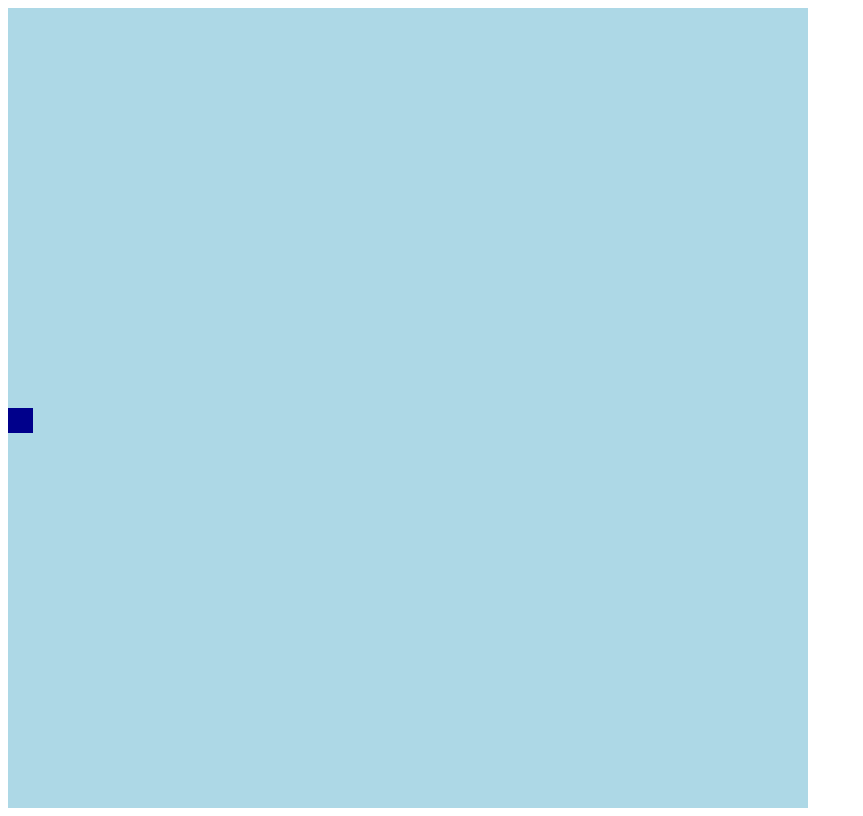
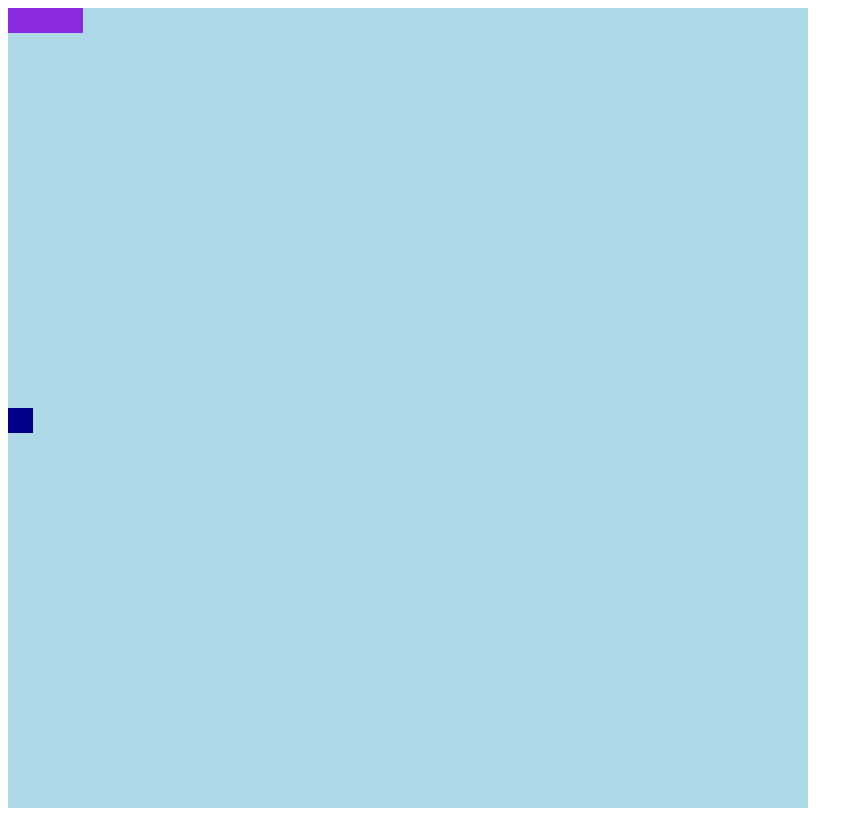
Before and after one commit to jaredglaser/JustKeepJumping, a plain HTML site: page index.html in a window 1280 px wide. Shown: the whole page, without its empty margins (0-863 px from the left). Drawn offline with nearby package versions, Linux system fonts and the light colour scheme.

Commit message:
platform added to html and css

```diff
--- a/Entity.css
+++ b/Entity.css
@@ -10,3 +10,9 @@
   position: absolute;
   background-color: darkblue;
 }
+#platform {
+  width: 75px;
+  height: 25px;
+  position: absolute;
+  background-color: blueviolet;
+}
--- a/index.html
+++ b/index.html
@@ -10,6 +10,7 @@
 
     <div id ="container">
       <div id ="player"></div>
+      <div id = "platform"></div>
     </div>
   </body>
 </html>
```
